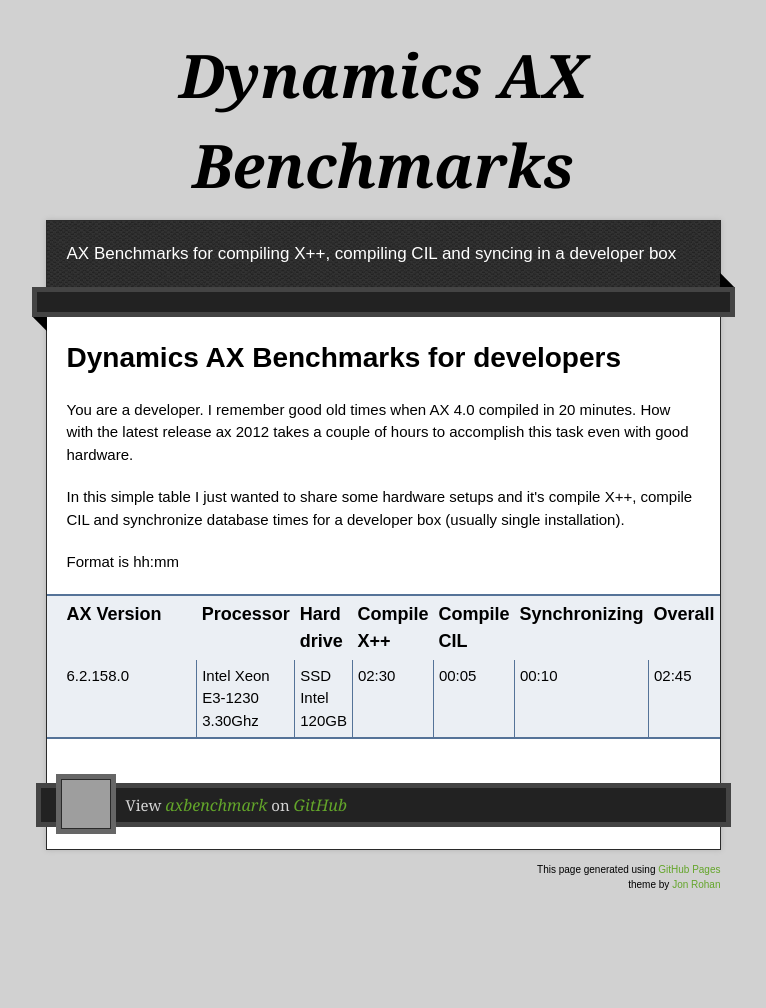
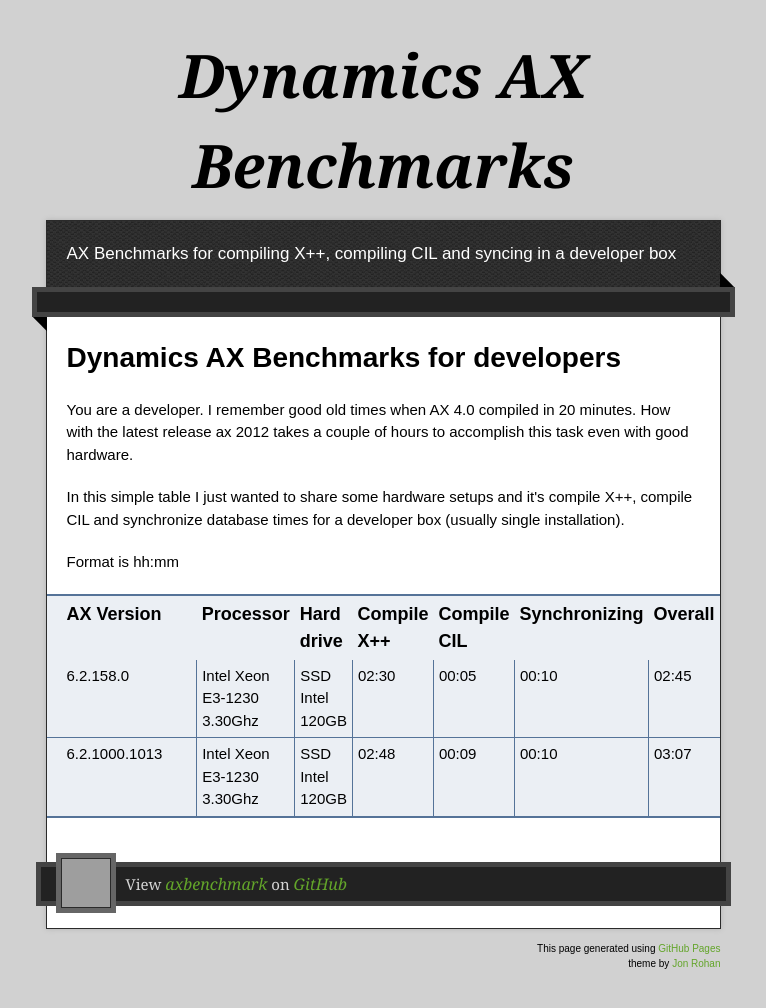
Before and after one commit to infravixystyle/axbenchmark.github.com, a plain HTML site: page index.html in a window 1280 px wide. Shown: the whole page, without its empty margins (257-1023 px from the left). Before the commit the page ends 982 px from the top, so only its background shows below. Drawn offline with nearby package versions, Linux system fonts and the light colour scheme; grey boxes are pictures that could not be loaded.

Commit message:
Update index.html

```diff
--- a/index.html
+++ b/index.html
@@ -57,6 +57,15 @@
     <td>00:10</td>
     <td>02:45</td>
     </tr>
+    <tr>
+    <td>6.2.1000.1013</td>
+    <td>Intel Xeon E3-1230 3.30Ghz</td>
+    <td>SSD Intel 120GB</td>
+    <td>02:48</td>
+    <td>00:09</td>
+    <td>00:10</td>
+    <td>03:07</td>
+    </tr>
 
   </table>
 
```
